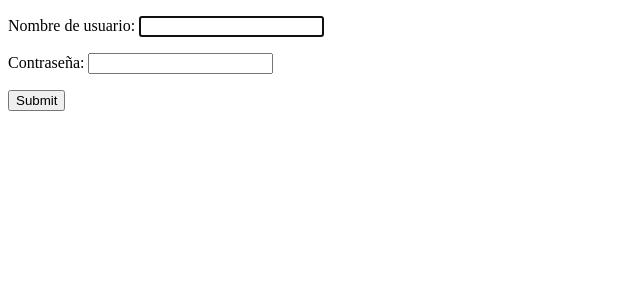
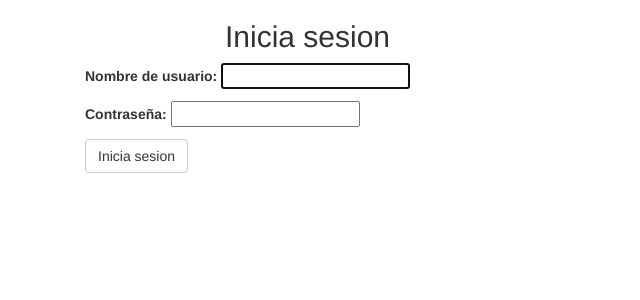
Before and after one commit to MonseGlez/proyecto-web, a Django app: page /inicia-sesion/ in a window 1280 px wide. Shown: the top 300 px of the page, without its empty margins (0-640 px from the left). Run offline with Django 3.2, Linux system fonts and the light colour scheme; some libraries are stand-ins or nearby versions.

Commit message:
Se añaden algunos estilos...

```diff
--- a/proyecto/perfil/templates/base.html
+++ b/proyecto/perfil/templates/base.html
@@ -5,6 +5,7 @@
     <title>{% block title %}{% endblock %}</title>
 </head>
 <body>
+
     {% block content %}
 
     {% endblock content %}
--- a/proyecto/perfil/templates/perfil/bienvenida.html
+++ b/proyecto/perfil/templates/perfil/bienvenida.html
@@ -5,6 +5,11 @@
 {% block content %}
 
 {% if user.is_authenticated %}
+        <meta name="viewport" content="width=device-width, initial-scale=1.0">
+        <link rel="stylesheet" href="https://maxcdn.bootstrapcdn.com/bootstrap/3.4.0/css/bootstrap.min.css">
+        <script src="https://ajax.googleapis.com/ajax/libs/jquery/3.4.1/jquery.min.js"></script>
+        <script src="https://maxcdn.bootstrapcdn.com/bootstrap/3.4.0/js/bootstrap.min.js"></script>
+        <body>
         <h1>Hola {{ user.username }}</h1>
         <a href="{% url 'sign_out' %}">Cerrar sesión</a>
         <a href="{% url 'fileupload' %}">Firmar archivo</a>
--- a/proyecto/perfil/templates/perfil/iniciar_sesion.html
+++ b/proyecto/perfil/templates/perfil/iniciar_sesion.html
@@ -3,10 +3,22 @@
 {% block title %}Inicia Sesión{% endblock %}
 
 {% block content %}
-    <form method="POST">
+    <meta name="viewport" content="width=device-width, initial-scale=1.0">
+    <link rel="stylesheet" href="https://maxcdn.bootstrapcdn.com/bootstrap/3.4.0/css/bootstrap.min.css">
+    <script src="https://ajax.googleapis.com/ajax/libs/jquery/3.4.1/jquery.min.js"></script>
+    <script src="https://maxcdn.bootstrapcdn.com/bootstrap/3.4.0/js/bootstrap.min.js"></script>
+    <body>
+    <div class="container">
+    <div class="col-sm-9 col-md-7 col-lg-5 mx-auto">
+    <div class="card card-signin my-5">
+    <div class="card-body">
+        <h2 class="card-title text-center">Inicia sesion</h2>
+
+    <form method="POST" class="form-inline" >
         {% csrf_token %}
         {{ form.as_p }}
-        <input type="submit" name="submit">
+        <button type="submit" class="btn btn-default" name="submit"> Inicia sesion </button>
     </form>
+    </div>
 
 {% endblock content %}
--- a/proyecto/perfil/views.py
+++ b/proyecto/perfil/views.py
@@ -72,7 +72,7 @@ class SignInView(LoginView):
 
 class SignOutView(LogoutView):
    pass
-@login_required
+@login_required()
 class FirmaView(TemplateView):
     template_name = 'perfil/upload_form.html'
 
```
Also changed, not shown: proyecto/perfil/templates/perfil/perfil_form.html (+18 -2 lines), proyecto/db.sqlite3.
